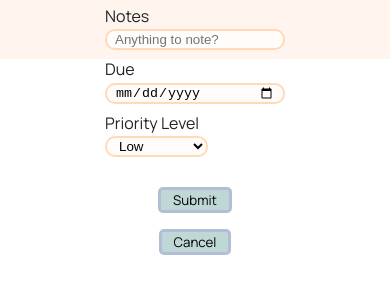
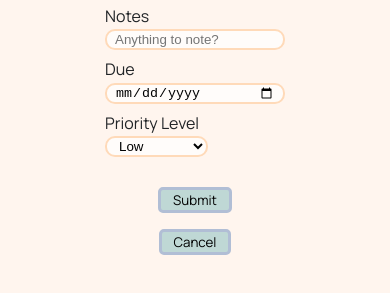
Before and after one commit to jelewe/todo-app, a plain HTML site: page index.html in a window 390 px wide. Both pictures are taken after a click on the element "Create Task". Shown: the part 447-740 px from the top of the page. Drawn offline with Linux system fonts and the light colour scheme.

Commit message:
add stlying to gh pages

```diff
--- a/style.css
+++ b/style.css
@@ -229,6 +229,7 @@ h3 {
     display: flex;
     flex-direction: column;
     position: relative;
+    height: 100%;
 }
 
 #mainContent button {
@@ -334,7 +335,8 @@ h3 {
 
     .formList {
         width: 100%;
-        height: 90%;
+        height: 100%;
+        background: var(--maincolor);
     }
 
     .divCard {
```
